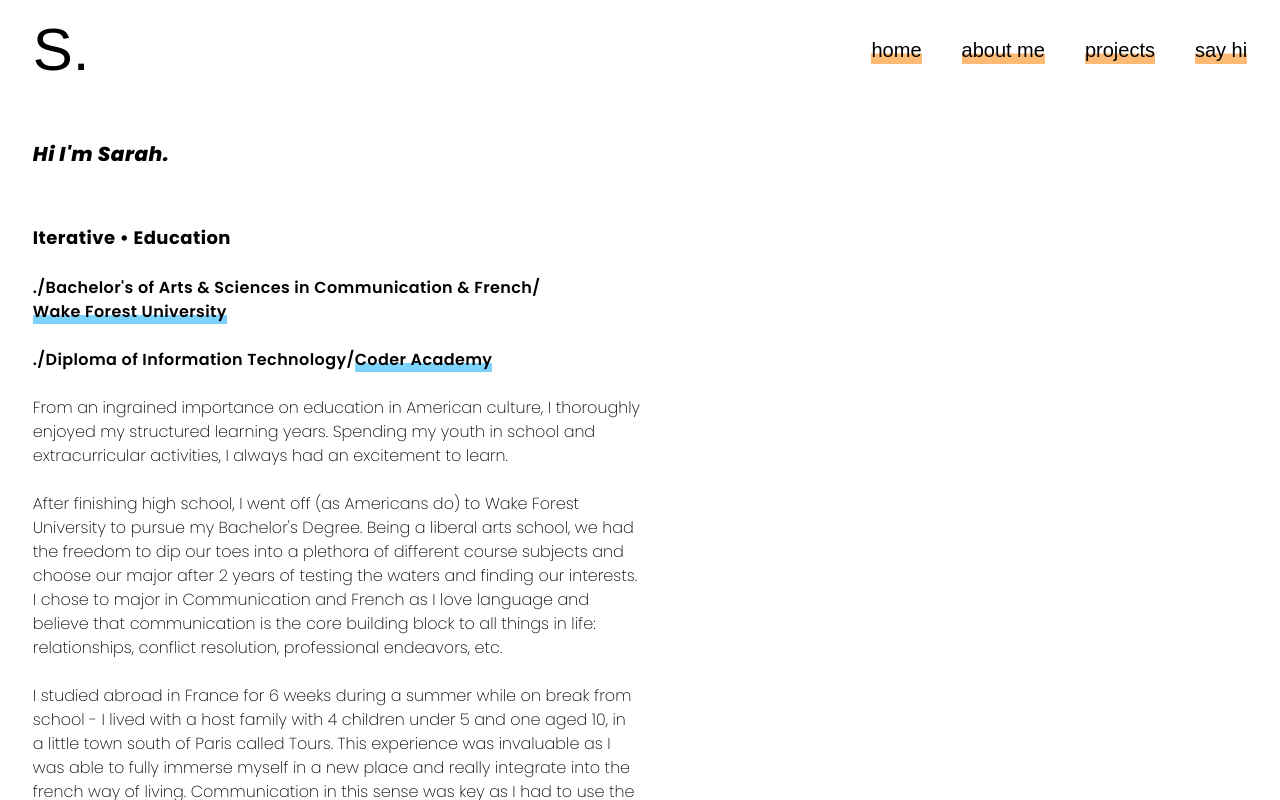
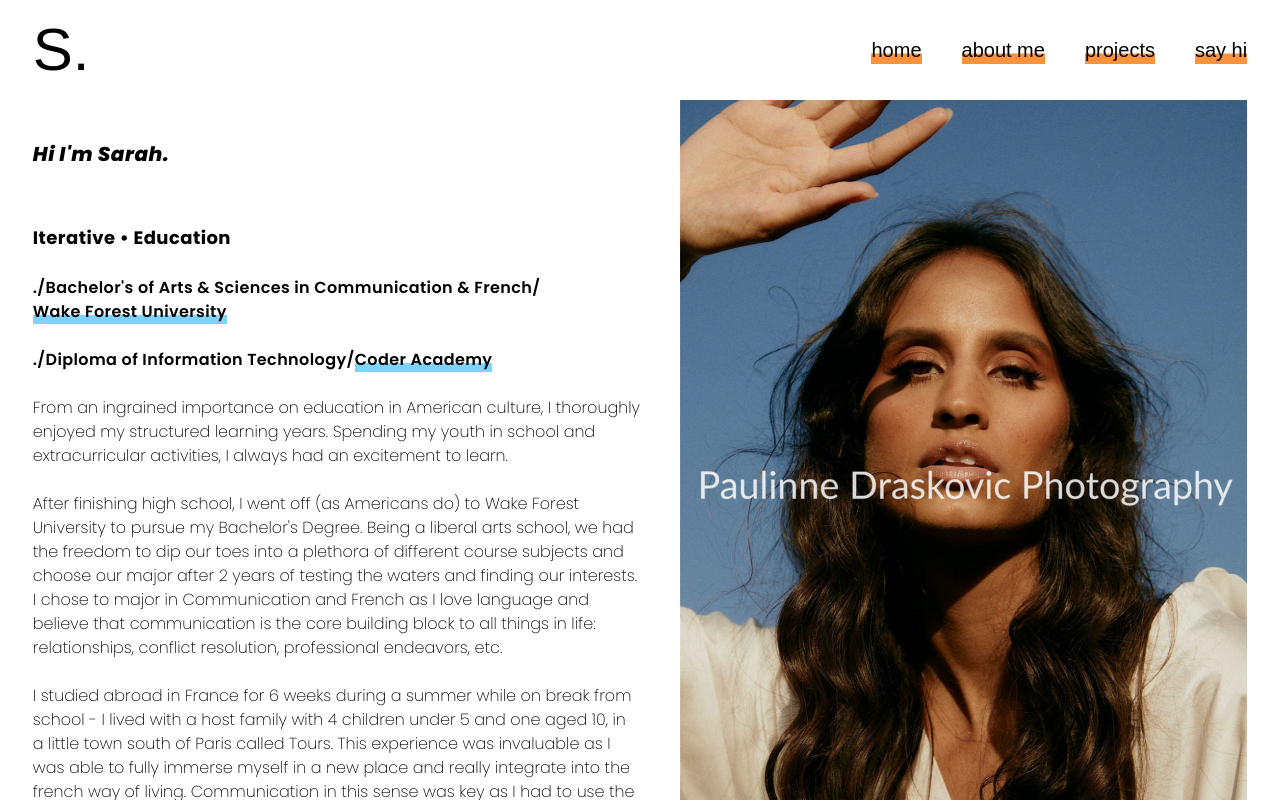
Before and after one commit to sarahhlandis/portfolio-react, a React (Vite) app: page /about in a window 1280 px wide. Shown: the top 800 px of the page. Built offline with nearby package versions, Linux system fonts and the light colour scheme; a web font is replaced by a local one.

Commit message:
feat: added biopic to about page

```diff
--- a/package.json
+++ b/package.json
@@ -18,6 +18,7 @@
     "react": "^18.2.0",
     "react-dom": "^18.2.0",
     "react-router-dom": "^6.13.0",
+    "react-scroll": "^1.8.9",
     "react-svg": "^16.1.16"
   },
   "devDependencies": {
--- a/src/components/Footer.jsx
+++ b/src/components/Footer.jsx
@@ -5,7 +5,7 @@ import { faLinkedin, faGithubSquare } from '@fortawesome/free-brands-svg-icons'
 export function Footer() {
     return (
         <div className="relative bottom-0">
-            <div className="right-0 flex flex-col items-end pb-5 text-5xl">
+            <div className="right-0 flex flex-col items-end pb-5 pt-5 text-5xl">
                 <a href="https://www.linkedin.com/in/sarahhlandis/" target="_blank" rel="noopener noreferrer">
                     <FontAwesomeIcon icon={faLinkedin} style={{ color: "#BAE6FD" }} />
                 </a>
--- a/src/components/HomeNav.jsx
+++ b/src/components/HomeNav.jsx
@@ -9,7 +9,7 @@ export function HomeNav() {
     const notHomePage = location.pathname !== "/";
 
     const linkStyle = notHomePage
-    ? "relative inline-block bg-gradient-to-t from-orange-300 from-35% to-transparent to-40% hover:bg-orange-300 transition duration-100 ease-in-out"
+    ? "relative inline-block bg-gradient-to-t from-orange-400 from-35% to-transparent to-40% hover:bg-orange-400 transition duration-100 ease-in-out"
     : undefined;
 
     return (
--- a/src/components/NavLinks.jsx
+++ b/src/components/NavLinks.jsx
@@ -9,7 +9,7 @@ export function NavigationLinks() {
     const notHomePage = location.pathname !== "/";
 
     const linkStyle = notHomePage
-    ? "relative inline-block bg-gradient-to-t from-orange-300 from-35% to-transparent to-40% hover:bg-orange-300 transition duration-100 ease-in-out"
+    ? "relative inline-block bg-gradient-to-t from-orange-400 from-35% to-transparent to-40% hover:bg-orange-400 transition duration-100 ease-in-out"
     : undefined;
 
     const homePageStyle = isHomePage
--- a/src/components/StackGrid.jsx
+++ b/src/components/StackGrid.jsx
@@ -120,7 +120,7 @@ function StackGrid() {
   return (
     <div className="text-5xl grid grid-cols-5 gap-4 ">
       {iconComponents.map(({ component, label }) => (
-        <div key={label} className="flex flex-col items-center hover:scale-125 ease-out duration-300">
+        <div key={label} className="flex flex-col items-center hover:scale-125 ease-out duration-200">
           {component}
           <p className="text-xs text-orange-300">{label}</p>
         </div>
--- a/src/pages/About.jsx
+++ b/src/pages/About.jsx
@@ -1,29 +1,8 @@
 import React, { useEffect } from "react";
 import AOS from "aos";
 import "aos/dist/aos.css";
-import { FontAwesomeIcon } from '@fortawesome/react-fontawesome'
-import { faPython, faReact} from '@fortawesome/free-brands-svg-icons'
-import JavaScriptIcon from "../assets/JavaScriptIcon";
-import HTMLIcon from "../assets/HTMLIcon";
-import JSXIcon from "../assets/JSXIcon";
-import BashIcon from "../assets/BashIcon";
-import MarkdownIcon from "../assets/MarkdownIcon";
-import FlaskIcon from "../assets/FlaskIcon";
-import ExpressJSIcon from "../assets/ExpressJSIcon";
-import NextJSIcon from "../assets/NextJSIcon";
-import PytestIcon from "../assets/PytestIcon";
-import JestIcon from "../assets/JestIcon";
-import NodeJSIcon from "../assets/NodeJSIcon";
-import VSCodeIcon from "../assets/VSCodeIcon";
-import PSQLIcon from "../assets/PSQLIcon";
-import MongoDBIcon from "../assets/MongoDBIcon";
-import CSSIcon from "../assets/CSSIcon";
-import TailwindIcon from "../assets/TailwindIcon";
-import SCSSIcon from "../assets/SCSSIcon";
-import InsomniaIcon from "../assets/InsomniaIcon";
-import GitIcon from "../assets/GitIcon";
-import FigmaIcon from "../assets/FigmaIcon";
 import StackGrid from "../components/StackGrid";
+import biopic from "../assets/biopic.jpeg";
 
 export function About(){
     useEffect(() => {
@@ -33,8 +12,8 @@ export function About(){
       }, []);
 
     return(
-    <div id="aos-container">
-        <div className="text-left font-poppins font-extralight pt-10 flex-col w-1/2">
+    <div id="aos-container" className="flex">
+        <div className="text-left font-poppins font-extralight pt-10 flex-col w-1/2 scroll-hidden">
             <section data-aos="fade-right" data-aos-easing="ease-in-out">
                 <p className="text-xl font-extrabold italic pb-8 tracking-wide">
                     Hi I&#39;m Sarah.
@@ -137,7 +116,7 @@ export function About(){
                 <p>
                     <br />
                     <br />
-                    <p className="font-bold tracking-wide text-lg pt-10"> Optimization • The Tech </p>
+                    <p className="font-bold tracking-wide text-lg pt-10"> Optimizing • The Tech </p>
                     <br />
                     <p>While my passion predominantly lies in frontend work, I recognized the importance of being well-versed in full stack web development. This motivated me to broaden my technical expertise and embrace the challenges of both client and server-side functionality.
                     <br />
@@ -151,6 +130,9 @@ export function About(){
                 </p>
             </section>
         </div>
+        <div className="w-1/2" data-aos="fade-in" data-aos-easing="ease-in" data-aos-duration="2000">
+            <img src={biopic} alt="bio photo" className="sticky top-0 pl-10" />
+        </div>
     </div>
 
     );
```
Also changed, not shown: src/assets/biopic.jpeg (added), 1 other file (tests, documents, lock files or other folders).
